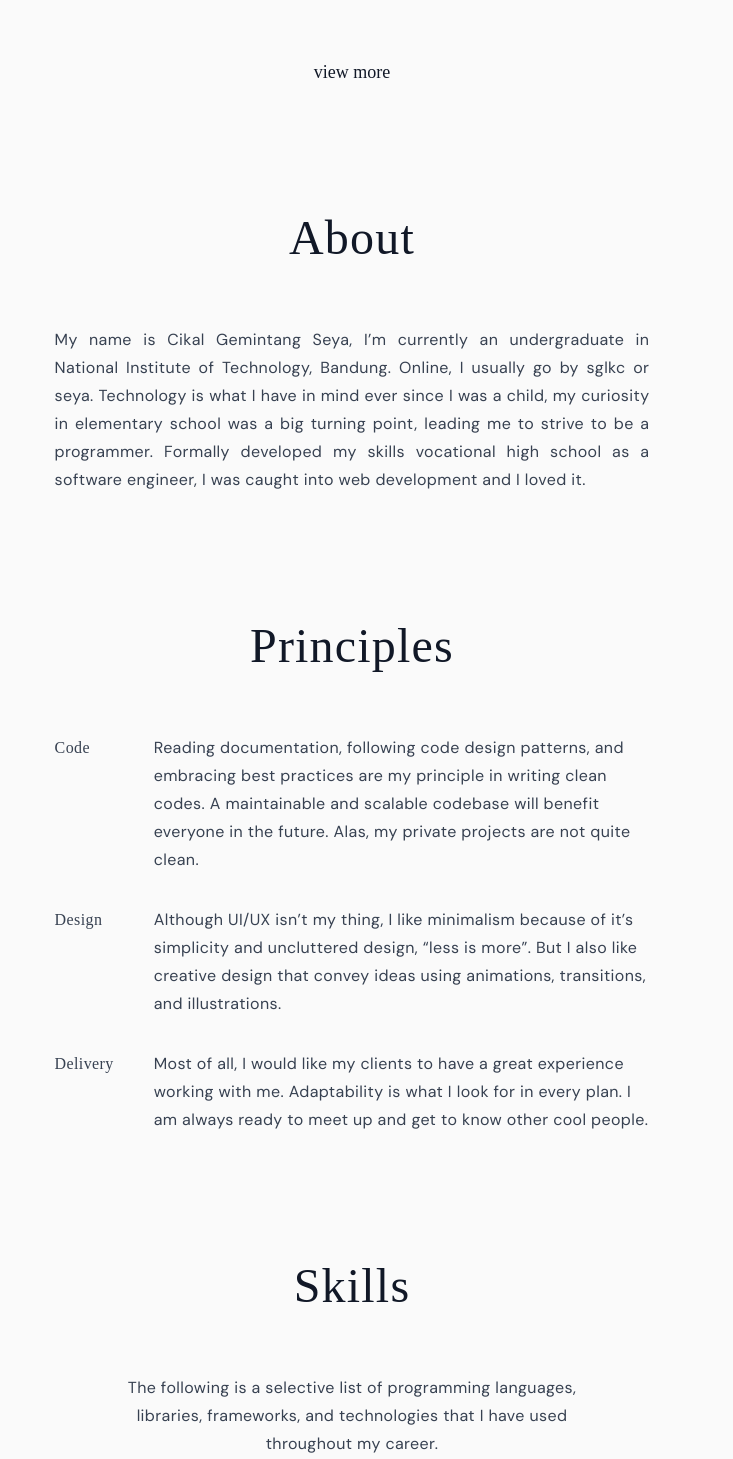
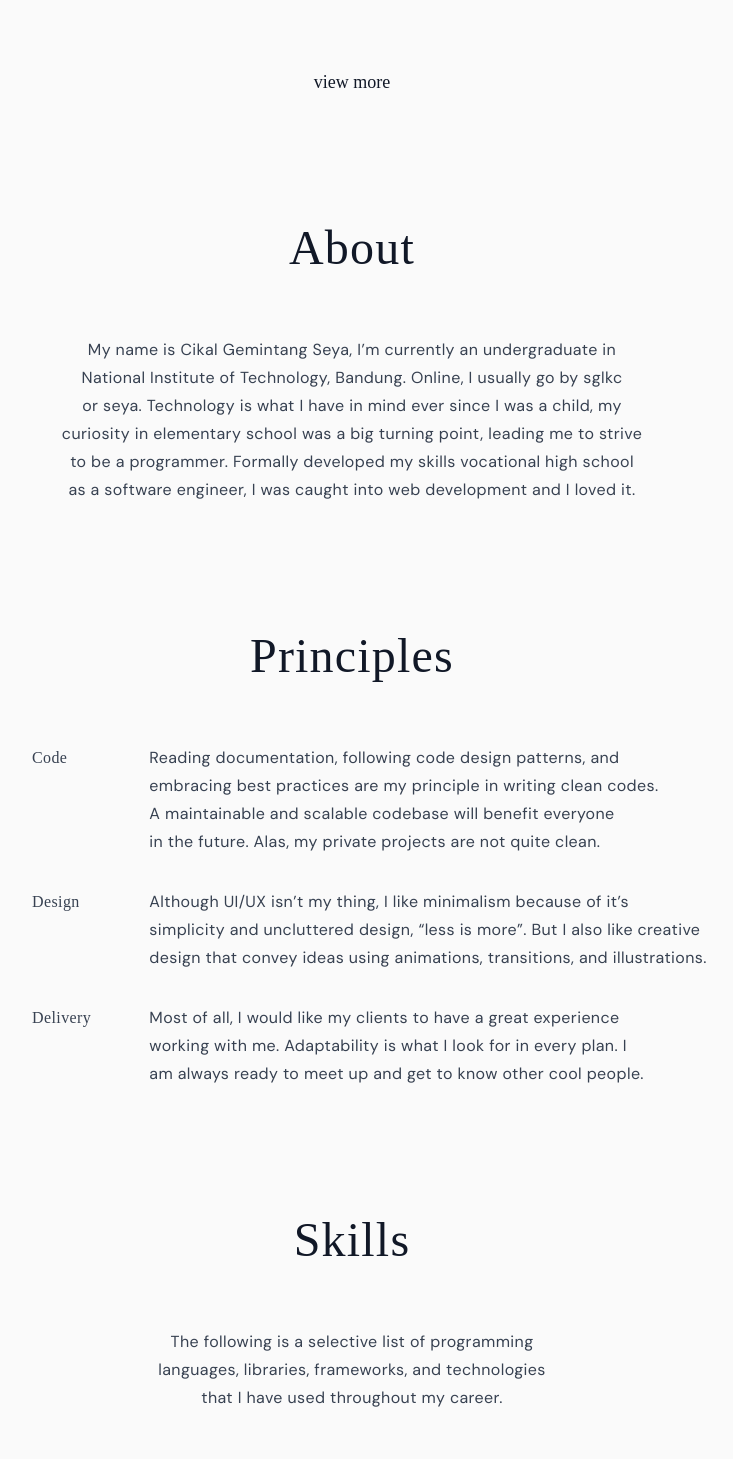
Before and after one commit to sglkc/portfolio, a React (Vite) app: page / in a window 1280 px wide. Shown: the part 1338-2797 px from the top of the page, without its empty margins (288-1021 px from the left). Built offline with nearby package versions, Linux system fonts and the light colour scheme; a web font is replaced by a local one.

Commit message:
build(npm): add react-wrap-balancer

```diff
--- a/package.json
+++ b/package.json
@@ -16,7 +16,8 @@
     "@unocss/reset": "^0.50.8",
     "clsx": "^1.2.1",
     "react": "^18.2.0",
-    "react-dom": "^18.2.0"
+    "react-dom": "^18.2.0",
+    "react-wrap-balancer": "^0.4.0"
   },
   "devDependencies": {
     "@types/node": "^18.15.11",
--- a/src/App.tsx
+++ b/src/App.tsx
@@ -1,4 +1,5 @@
 import { useEffect } from 'react'
+import Balancer from 'react-wrap-balancer'
 import Principle from './components/Principle'
 import Project from './components/Project'
 import Skill from './components/Skill'
@@ -16,12 +17,14 @@ function App() {
         <h2 className="font-bold text-xl">
           Front-End Developer / Back-End Developer
         </h2>
-        <p className="text-center leading-6">
+        <p className="text-center leading-6.5 w-full">
+          <Balancer>
             I'm a web developer from Indonesia with 2 years experience. I’m
             committed to create intuitive, responsive, and accessible websites
-          with maintainability and scalability as the focus in development while
-          considering the current industry best practices.
+            with maintainability and scalability as the focus in development
+            while considering the current industry best practices.
             Exploring new things has always lead me to be a better programmer.
+          </Balancer>
         </p>
         <div className="flex gap-8">
           <a className="i-si:github" href="https://github.com/sglkc/"></a>
@@ -68,19 +71,21 @@ function App() {
         </a>
       </Section>
       <Section title="About">
-        <p className="text-justify">
+        <p className="text-center w-full">
+          <Balancer>
             My name is Cikal Gemintang Seya, I’m currently an undergraduate in
             National Institute of Technology, Bandung. Online, I usually go by
             sglkc or seya.
             Technology is what I have in mind ever since I was a child, my
-          curiosity in elementary school was a big turning point, leading me to
-          strive to be a programmer. Formally developed my skills vocational
-          high school as a software engineer, I was caught into web development
-          and I loved it.
+            curiosity in elementary school was a big turning point, leading me
+            to strive to be a programmer. Formally developed my skills
+            vocational high school as a software engineer, I was caught into
+            web development and I loved it.
+          </Balancer>
         </p>
       </Section>
-      <Section title="Principles">
-        <div className="grid gap-8">
+      <Section title="Principles" className="max-w-192">
+        <div className="ml-[clamp(0rem,5vw,8rem)] grid gap-8">
           <Principle title="Code">
             Reading documentation, following code design patterns, and
             embracing best practices are my principle in writing clean codes.
@@ -101,9 +106,11 @@ function App() {
         </div>
       </Section>
       <Section title="Skills" className="max-w-256">
-        <p className="text-center max-w-128">
+        <p className="text-center w-full max-w-128">
+          <Balancer>
             The following is a selective list of programming languages, libraries,
             frameworks, and technologies that I have used throughout my career.
+          </Balancer>
         </p>
         <div className="grid grid-cols-6 gap-8">
           <Skill name="HTML" icon="i-si:html5 text-[#e34f26]" />
--- a/src/components/Principle.tsx
+++ b/src/components/Principle.tsx
@@ -1,10 +1,15 @@
+import Balancer from 'react-wrap-balancer'
 import PrincipleProps from '@/types/Principle'
 
 export default function Principle({ children, title }: PrincipleProps) {
   return (
     <div className="grid grid-cols-6">
-      <p className="font-serif w-32">{ title }</p>
-      <p className="col-span-5">{ children }</p>
+      <p className="font-serif col-start-1 w-32">{ title }</p>
+      <p className="col-span-5 w-full">
+        <Balancer>
+          { children }
+        </Balancer>
+      </p>
     </div>
   )
 }
--- a/src/components/Project.tsx
+++ b/src/components/Project.tsx
@@ -11,7 +11,7 @@ export default function Project({ href, name, src }: ProjectProps) {
         src={`/works/${src}`}
         alt={`${name} project thumbnail`}
         />
-      <p className="font-medium">{ name }</p>
+      <p className="text-center font-medium">{ name }</p>
     </a>
   )
 }
--- a/src/layouts/Section.tsx
+++ b/src/layouts/Section.tsx
@@ -5,7 +5,7 @@ export default function Section({ children, className, title }: SectionProps) {
   return (
     <section
       className={clsx(
-        'prose my-16 flex flex-col justify-items-center items-center gap-16',
+        'prose my-16 flex flex-col justify-items-center items-center gap-16 w-full',
         className
       )}
     >
--- a/src/main.tsx
+++ b/src/main.tsx
@@ -1,5 +1,6 @@
 import React from 'react'
 import ReactDOM from 'react-dom/client'
+import { Provider } from 'react-wrap-balancer'
 import App from './App'
 import '@fontsource/dm-sans/400.css'
 import '@fontsource/dm-sans/500.css'
@@ -10,6 +11,8 @@ import 'virtual:uno.css'
 
 ReactDOM.createRoot(document.getElementById('root') as HTMLElement).render(
   <React.StrictMode>
-    <App />
+    <Provider>
+      <App />
+    </Provider>
   </React.StrictMode>,
 )
```
Also changed, not shown: 1 other file (tests, documents, lock files or other folders). Lines whose indentation alone changed are shown as unchanged.
